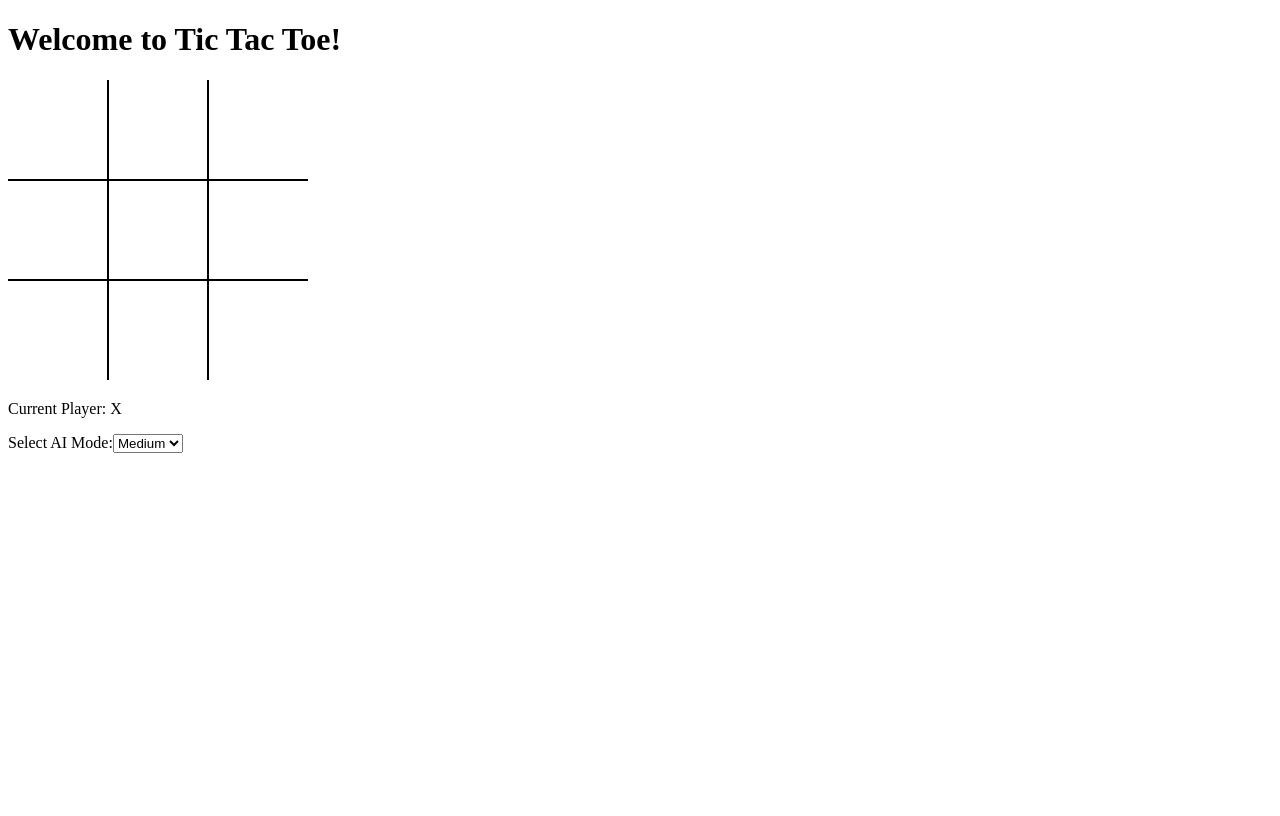
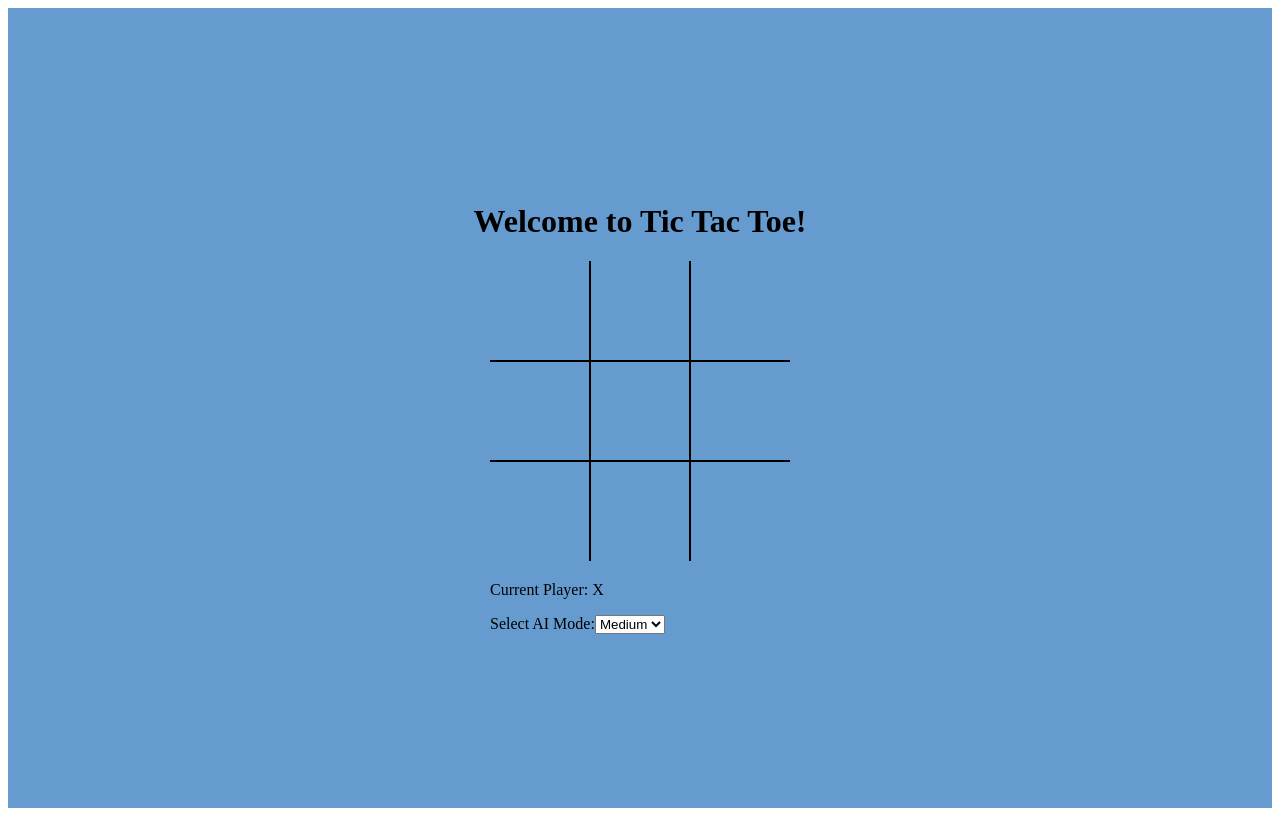
Before and after one commit to Muhammad-Hassan31144/TicTacToexAI, a React (Vite) app: page / in a window 1280 px wide. Built offline with nearby package versions, Linux system fonts and the light colour scheme.

Commit message:
Added Simple Styles

```diff
--- a/src/App.jsx
+++ b/src/App.jsx
@@ -1,5 +1,6 @@
 // import { useState } from "react";
 // import "./App.css";
+import "./index.css"
 import TicTacToe from "./components/TicTacToe";
 // import TicTacToeCanvas from "./components/TicTacToeCanvas";
 function App() {
--- a/src/index.css
+++ b/src/index.css
@@ -1,4 +1,29 @@
 /* Game.css */
+.App{
+  display: flex;
+  flex-direction: column;
+  justify-content: center;
+  align-items: center;
+  height: 100vh;
+  background-color: #669bcf;
+  width: 100%;
+}
+.canvas {
+  border: 2px solid #000;
+}
+
+.game-info {
+  margin-top: 20px;
+}
+
+.ai-mode {
+  margin-top: 20px;
+}
+
+.ai-mode label {
+  font-weight: bold;
+}
+
 /*
 .game-container {
   display: flex;
```
